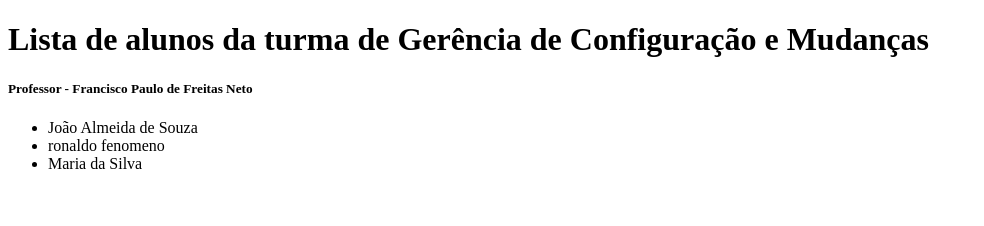
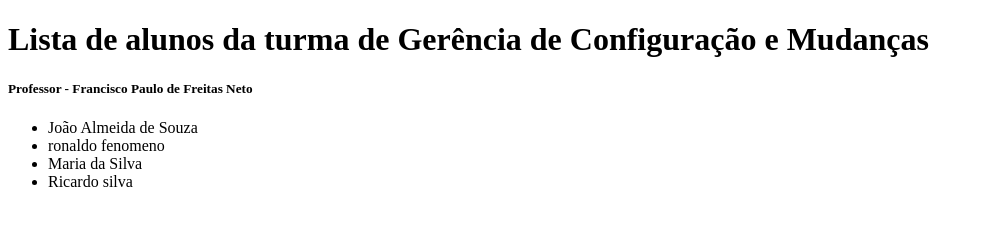
Before and after one commit to Morgan-Sa/site, a plain HTML site: page index.html in a window 1280 px wide. Shown: the whole page, without its empty margins (0-984 px from the left). Drawn offline with Linux system fonts and the light colour scheme.

Commit message:
add ricardo

```diff
--- a/index.html
+++ b/index.html
@@ -16,6 +16,7 @@
         <li>João Almeida de Souza</li>
         <li>ronaldo fenomeno</li>
         <li>Maria da Silva</li>
+        <li>Ricardo silva</li>
     </ul>
 
 
```
